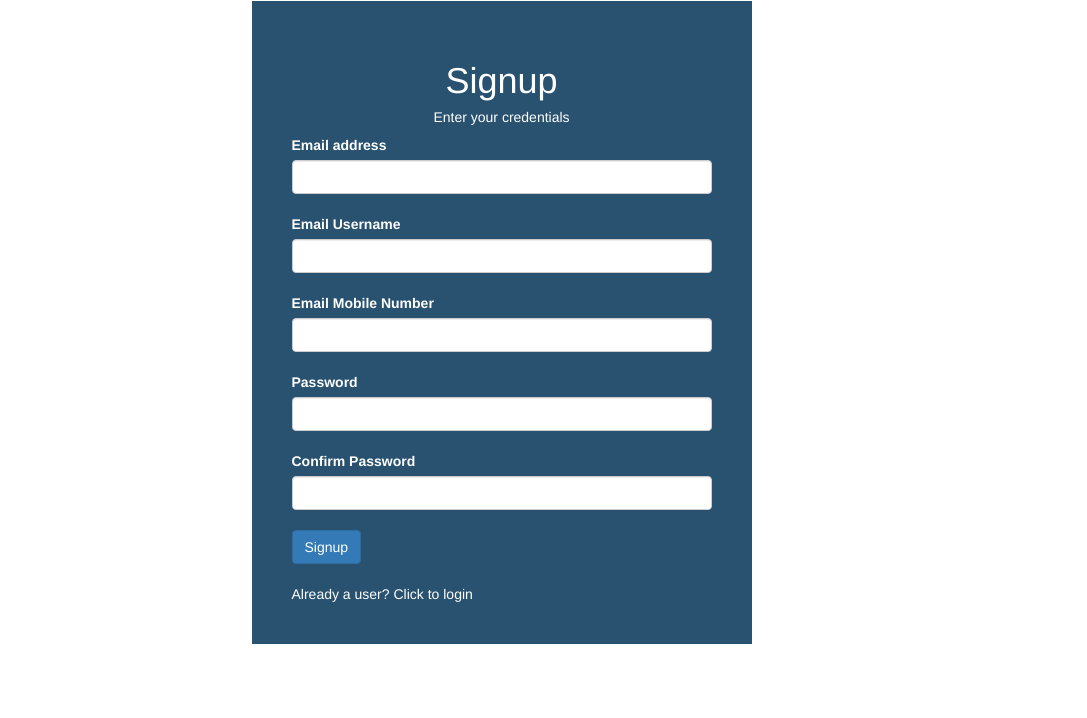
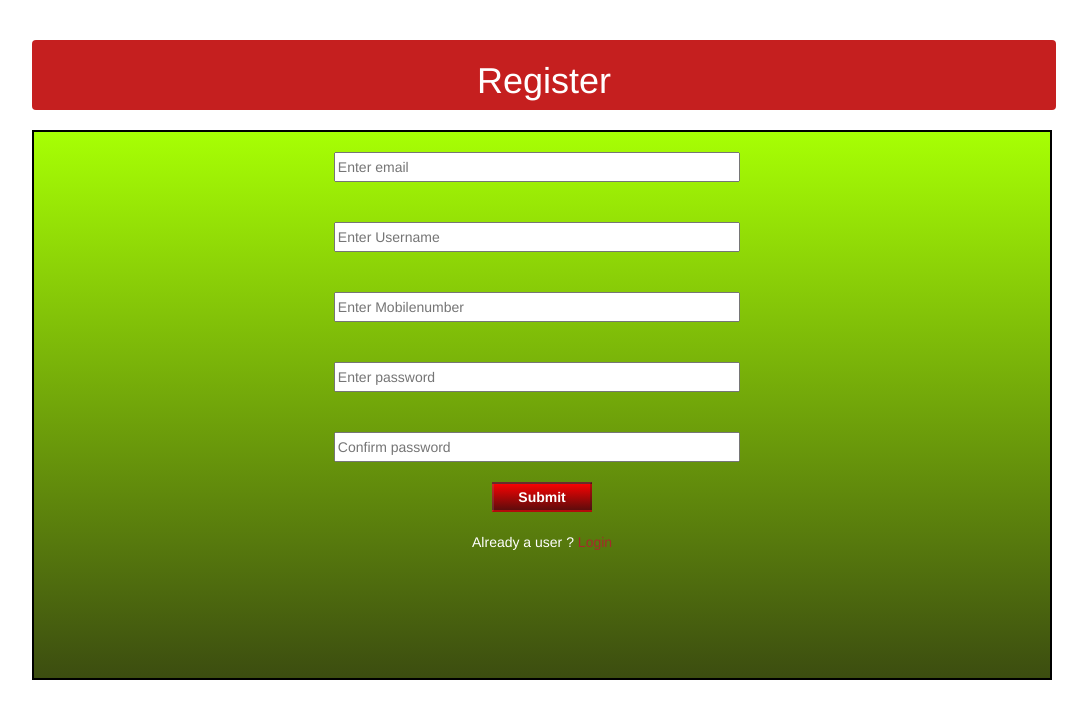
Before and after one commit to NikhilMurugesan/airnetportal, an Angular app in the folder Airnet/: page /signup in a window 1280 px wide. Shown: the top 718 px of the page, without its empty margins (96-1183 px from the left). Built offline with nearby package versions, Linux system fonts and the light colour scheme.

Commit message:
changes in signup form

```diff
--- a/Airnet/src/app/signup/signup.component.css
+++ b/Airnet/src/app/signup/signup.component.css
@@ -1,25 +1,42 @@
-.card{
-    width: 500px;
-    border: none;
-    left: 50%;
-    top: 50%;
-    padding: 40px;
-    position: absolute;
-    background: hsla(205, 46%, 30%, 1);
+.navbar{
+    margin-top: 40px;
+    margin-left: 10%;
+    width:80%;
+    height: 70px;
+    color:white;
+    background-color: rgb(197, 31, 31);
+    text-align: center;
+
 }
-
-.card h1, h5{
-    color: white;
+.formbody{
+    border:2px solid black;
+    margin-left: 10%;
+    margin-top: 1%;
+    width:79.7%;
+    height: 550px;
+    color:white;
+    background-image: linear-gradient(rgb(167, 255, 4), rgb(60, 77, 16));
+    text-align: center;
 }
-
-.card label{
-    color: white;
+input{
+    width:40%;
+    height:30px;
+    margin: 20px;
+    margin-left:10px;
+    color: black;
 }
-
-.card a{
-    color: white;
+button{
+    width:100px;
+    height:30px;
+    color: rgb(255, 255, 255);
+    background-image: linear-gradient(rgb(248, 2, 2), rgb(94, 12, 12));
 }
-
-.error{
-    color: rgb(223, 41, 41);
+a{
+    text-decoration: none;
+    color: brown;
 }
+span{
+    display: block;
+    margin:0px;
+    padding: 0px;
+}
--- a/Airnet/src/app/signup/signup.component.html
+++ b/Airnet/src/app/signup/signup.component.html
@@ -1,63 +1,20 @@
-<div class="container">
-    <div class="row">
-        <div class="col-md-6">
-            <div class="card">
-                <div class="text-center">
-                    <h1>Signup</h1>
-                    <h5>Enter your credentials</h5>
-                </div>
-                <form class="content" [formGroup]="registerForm" (ngSubmit)="submitData()">
-                    <div class="mb-3">
-                        <label for="exampleInputEmail1" class="form-label">Email address</label>
-                        <input type="email" formControlName="emailid" class="form-control" id="email">
-                        <div *ngIf="email.invalid && email.touched || email.dirty">
-                            <span class="error" *ngIf="email.errors?.required">*Email is required</span>
-                            <span class="error" *ngIf="email.errors?.email">*Enter valid input</span>
-                        </div>
-                    </div>
-                    <br>
-                    <div class="mb-3">
-                        <label for="exampleInputUsername1" class="form-label">Email Username</label>
-                        <input type="text" formControlName="username" class="form-control" id="username" >
-                        <div *ngIf="us.invalid && us.touched || us.dirty">
-                            <span class="error" *ngIf="us.errors?.required">*Username is required</span>
-                            <span class="error" *ngIf="us.errors?.pattern">*Enter valid input</span>
-                        </div>
-                    </div>
-                    <br>
-                    <div class="mb-3">
-                        <label for="exampleInputMobileNumber1" class="form-label">Email Mobile Number</label>
-                        <input type="text" formControlName="mobileNumber" class="form-control" id="mobileNumber">
-                        <div *ngIf="num.invalid && num.touched || num.dirty">
-                            <span class="error" *ngIf="num.errors?.required">*Mobile Number is required</span>
-                            <span class="error" *ngIf="num.errors?.pattern">*Enter valid input</span>
-                        </div>
-                    </div>
-                    <br>
-                    <div class="mb-3">
-                        <label for="exampleInputPassword1" class="form-label">Password</label>
-                        <input type="password" formControlName="password" class="form-control" id="password">
-                        <div *ngIf = "pass.errors.minlength && !pass.errors.required" class = "alert alert-info">
-                            <span>Password should contain 8 characters</span>
-                        </div>
-                        <div *ngIf="pass.invalid && pass.touched || pass.dirty">
-                            <span class="error" *ngIf="pass.errors?.required">*Password is required</span>
-                        </div>
-                    </div>
-                    <br>
-                    <div class="mb-3">
-                        <label for="exampleInputConfirmPassword1" class="form-label">Confirm Password</label>
-                        <input type="password" formControlName="confirmPassword" class="form-control" id="confirmPassword">
-                        <div *ngIf="cpass.invalid && cpass.touched || cpass.dirty">
-                            <span class="error" *ngIf="cpass.errors?.required">*Please Confirm Password</span>
-                        </div>
-                    </div>
-                    <br>
-                    <button type="submit" class="btn btn-primary" id="loginButton">Signup</button>
-                </form>
-                <br>
-                <a routerLink="/login">Already a user? Click to login</a>
-            </div>
-        </div>
+<nav class="navbar">
+    <h1>Register</h1>
+    </nav>
+    <div class="formbody">
+        <form [formGroup]="signupform" (ngSubmit)="signup()">
+            <input type="email" id="email" placeholder="Enter email" name="email" formControlName="email"><br/>
+            <span style="color:red" *ngIf="email && email.invalid && email.touched">Please enter valid email</span>
+            <input type="text" id="username" placeholder="Enter Username" name="username" formControlName="username"><br/>
+            <span style="color:red" *ngIf="username && username.invalid && username.touched">Please enter valid username</span>
+            <input type="text" id="mobileNumber" placeholder="Enter Mobilenumber" name="mobilenumber" formControlName="mobilenumber"><br/>
+            <span style="color:red" *ngIf="mobilenumber && mobilenumber.invalid && mobilenumber.touched">Please enter valid mobile number</span>
+            <input type="password" id="password" placeholder="Enter password" name="password" formControlName="password" (change)="onPasswordChange()"><br/>
+            <span style="color:red" *ngIf="password && password.invalid && password.touched">Please enter valid password</span>
+            <input type="password" id="confirmPassword" placeholder="Confirm password" name="confirmpassword" formControlName="confirmpassword" (change)="onPasswordChange()"><br/>
+            <span style="color:red" *ngIf="confirmpassword && confirmpassword.invalid && confirmpassword.touched &&confirm_password.hasError('mismatch')">Password and confirm password missmatch</span>
+            <button type="submit" [disabled]="signupform.invalid" id="submitButton"><b>Submit</b></button><br/><br/>
+            Already a user ? <a id="signinLink" href="/login" >Login</a>
+
+        </form>
     </div>
-</div>
--- a/Airnet/src/app/signup/signup.component.ts
+++ b/Airnet/src/app/signup/signup.component.ts
@@ -1,49 +1,57 @@
 import { Component, OnInit } from '@angular/core';
-import { FormGroup, FormControl, FormControlName, Validators } from '@angular/forms';
-
+import {FormGroup,FormControl,FormControlName,Validators, AbstractControl} from '@angular/forms'
 @Component({
   selector: 'app-signup',
   templateUrl: './signup.component.html',
   styleUrls: ['./signup.component.css']
 })
 export class SignupComponent implements OnInit {
+  constructor() { }
+  onPasswordChange() {
+    if (this.confirm_password.value == this.password1.value) {
+      this.confirm_password.setErrors(null);
+    } else {
+      this.confirm_password.setErrors({ mismatch: true });
+    }
+  }
 
-  constructor() { }
+  // getting the form control elements
+  get password1(): AbstractControl {
+    return this.signupform.controls['password'];
+  }
+  get confirm_password(): AbstractControl {
+    return this.signupform.controls['confirmpassword'];
+  }
+  signupform=new FormGroup({
+	  email:new FormControl('',[Validators.required,Validators.email]),
+	  username:new FormControl('',[Validators.required]),
+    mobilenumber:new FormControl('',[Validators.required,Validators.pattern("[0-9 ]{10}")]),
+    password:new FormControl('',[Validators.required,]),
+    confirmpassword:new FormControl('',[Validators.required])
+  })
 
-  registerForm: any;
+  get email(){
+	  return this.signupform.get('email');
+  }
+  get username(){
+	  return this.signupform.get('username');
+  }
+  get mobilenumber(){
+	  return this.signupform.get('mobilenumber');
+  }
+  get password(){
+	  return this.signupform.get('password');
+  }
+  get confirmpassword(){
+	  return this.signupform.get('confirmpassword');
+  }
+
+  signup(){
+	  console.log(this.signupform.value);
+  }
+
 
   ngOnInit(): void {
-    this.registerForm = new FormGroup({
-      "emailid": new FormControl(null, [Validators.required, Validators.email]),
-      "username": new FormControl(null, [Validators.required, Validators.pattern('[a-zA-Z]+$')]),
-      "mobileNumber": new FormControl(null, [Validators.required, Validators.pattern('^((\\+91-?)|0)?[0-9]{10}$')]),
-      "password": new FormControl(null, [Validators.required, Validators.minLength(8)]),
-      "confirmPassword": new FormControl(null, [Validators.required])
-    },
-    );
   }
 
-  submitData() {
-    console.log(this.registerForm.value);
-  }
-
-  get email() {
-    return this.registerForm.get('emailid');
-  }
-
-  get us() {
-    return this.registerForm.get('username');
-  }
-
-  get num() {
-    return this.registerForm.get('mobileNumber');
-  }
-
-  get pass() {
-    return this.registerForm.get('password');
-  }
-
-  get cpass() {
-    return this.registerForm.get('confirmPassword')
-  }
 }
```
